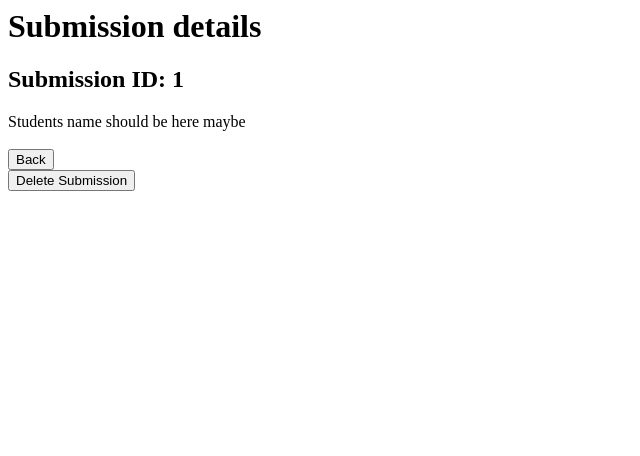
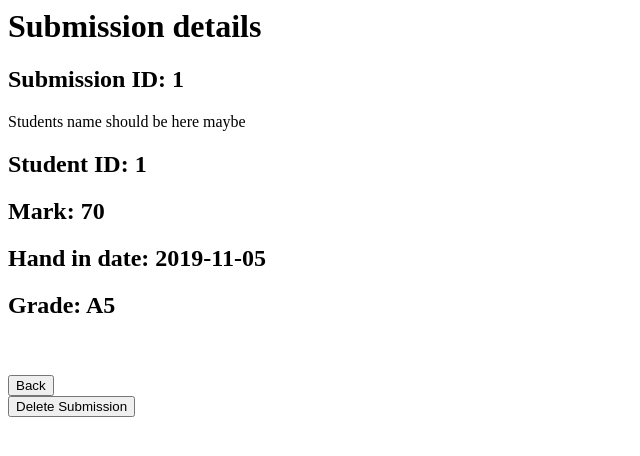
Before and after one commit to pmdredd/Uni3rdAGILEProject, a PHP site: page /submissions/submission_details.php?id=1 in a window 1280 px wide. Shown: the top 456 px of the page, without its empty margins (0-640 px from the left). Run offline with PHP 8.4, Linux system fonts and the light colour scheme; data comes from the database, SQL or seed files in the repository; both versions use the stored data as it was after the commit.

Commit message:
add grade col to submissions table, add function for calculating grade (adapted from Jack)

```diff
--- a/submissions/submission_details.php
+++ b/submissions/submission_details.php
@@ -13,7 +13,11 @@ if (isset($_POST['delete'])) {
 echo '<h1>Submission details</h1>';
 if ($submission) {
     echo '<h2>Submission ID: ' . $submission['submission_id'] . '</h2>';
-    echo 'Students name should be here maybe';
+    echo '<p>Students name should be here maybe<p>';
+    echo '<h2>Student ID: ' . $submission['student_id'] . '</h2>';
+    echo '<h2>Mark: ' . $submission['mark'] . '</h2>';
+    echo '<h2>Hand in date: ' . $submission['hand_in_date'] . '</h2>';
+    echo '<h2>Grade: ' . $submission['grade'] . '</h2>';
     echo '<br>';
     echo '<br>';
     echo '<button type="button" onclick="javascript:history.back()">Back</button>';
--- a/submissions/submission_functions.php
+++ b/submissions/submission_functions.php
@@ -11,9 +11,10 @@ function getAllSubmissions() {
 }
 
 function createSubmission($coursework_id, $student_id, $mark = null, $hand_in_date, $second_submission) {
-    $query = "INSERT INTO submissions (coursework_id, student_id, mark, hand_in_date, second_submission)
-              VALUES (?, ?, ?, ?, ?)";
-    DB::run($query, [$coursework_id, $student_id, $mark, $hand_in_date, $second_submission]);
+    $grade = getAlphanumericGrade($mark, $second_attempt);
+    $query = "INSERT INTO submissions (coursework_id, student_id, mark, hand_in_date, second_submission, grade)
+              VALUES (?, ?, ?, ?, ?, ?)";
+    DB::run($query, [$coursework_id, $student_id, $mark, $hand_in_date, $second_submission, $grade]);
 }
 
 function getSubmissionById($submission_id) {
@@ -28,3 +29,69 @@ function deleteSubmissionById($submission_id) {
     $submission = DB::run($query, [$submission_id]);
     return $course;
 }
+
+function getAlphanumericGrade($mark, $second_attempt) {
+    if ($second_attempt) {
+        if ($mark >= 40) {
+            return "D3";
+        } elseif ($mark >= 37) {
+            return "MF1";
+        } elseif ($mark >= 37) {
+            return "MF1";
+        } elseif($mark >= 34) {
+            return "MF2";
+        } elseif ($mark >= 30) {
+            return "MF3";
+        } elseif ($mark >= 20) {
+            return "CF";
+        } elseif ($mark >= 0) {
+            return "BF";
+        } else {
+            //so we can check if this has failed e.g. if the $mark is below 0 for some reason
+            return false;
+        }
+    } else {
+        if($mark >= 95)  {
+            return "A1";
+        }elseif ($mark >= 89) {
+            return "A2";
+        } elseif ($mark >= 83) {
+            return "A3";
+        } elseif ($mark >= 76) {
+            return "A4";
+        } elseif ($mark >= 70) {
+            return "A5";
+        } elseif ($mark >= 67) {
+            return "B1";
+        } elseif ($mark >= 64) {
+            return "B2";
+        } elseif ($mark >= 60) {
+            return "B3";
+        } elseif ($mark >= 57) {
+            return "C1";
+        } elseif ($mark >= 54) {
+            return "C2";
+        } elseif ($mark >= 50) {
+            return "C3";
+        } elseif ($mark >= 47) {
+            return "D1";
+        } elseif ($mark >= 44) {
+            return "D2";
+        } elseif ($mark >= 40) {
+            return "D3";
+        } elseif ($mark >= 37) {
+            return "MF1";
+        } elseif ($mark >= 34) {
+            return "MF2";
+        } elseif ($mark >= 30) {
+            return "MF3";
+        } elseif ($mark >= 20) {
+            return "CF";
+        }  elseif ($mark >= 0) {
+            return "BF";
+        } else {
+        //so we can check if this has failed e.g. if the $mark is below 0 for some reason
+            return false;
+        }
+    }
+}
```
Also changed, not shown: courses/course_functions.php (line endings or trailing spaces), database/courseworkapp.db.
